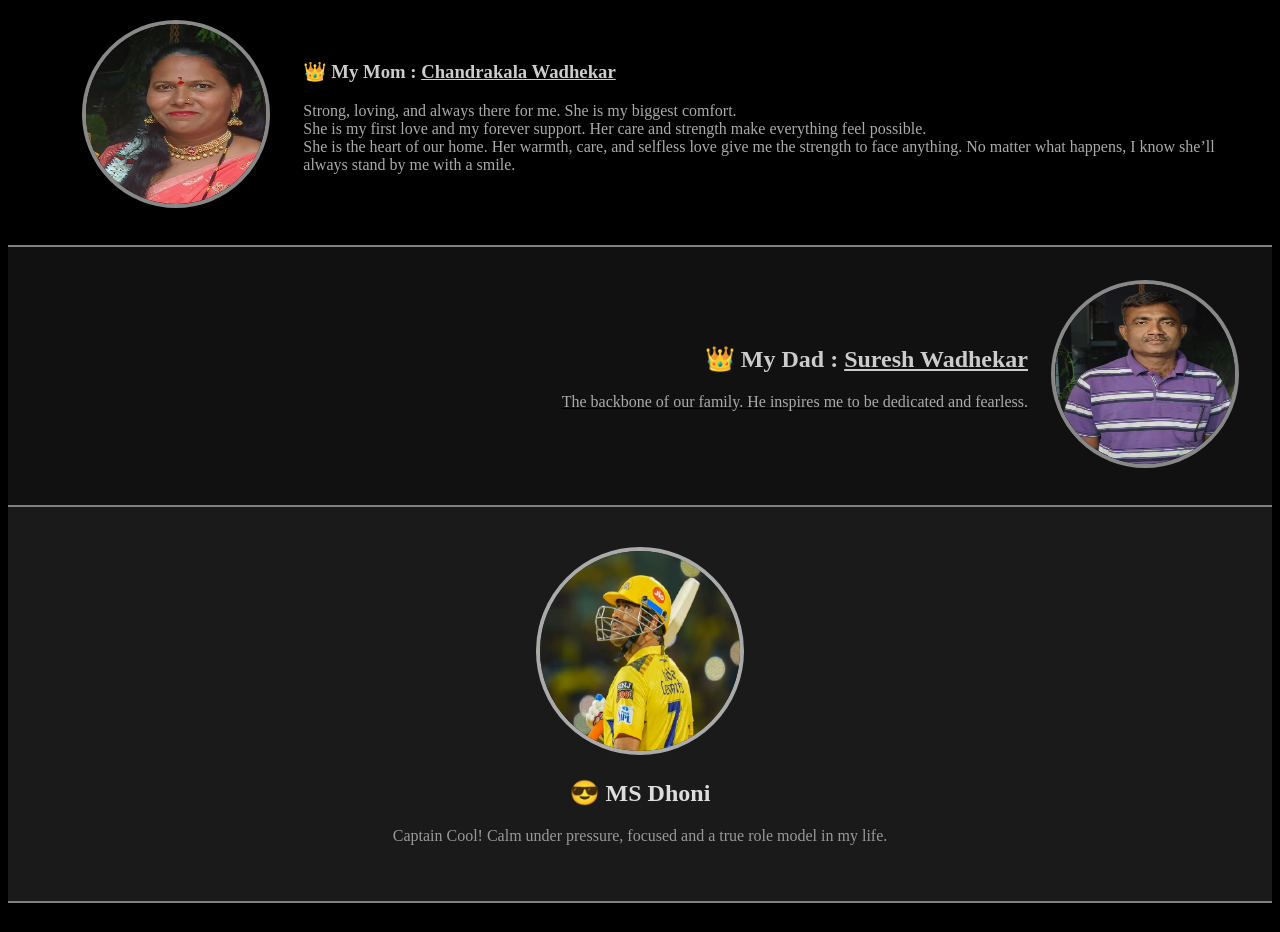
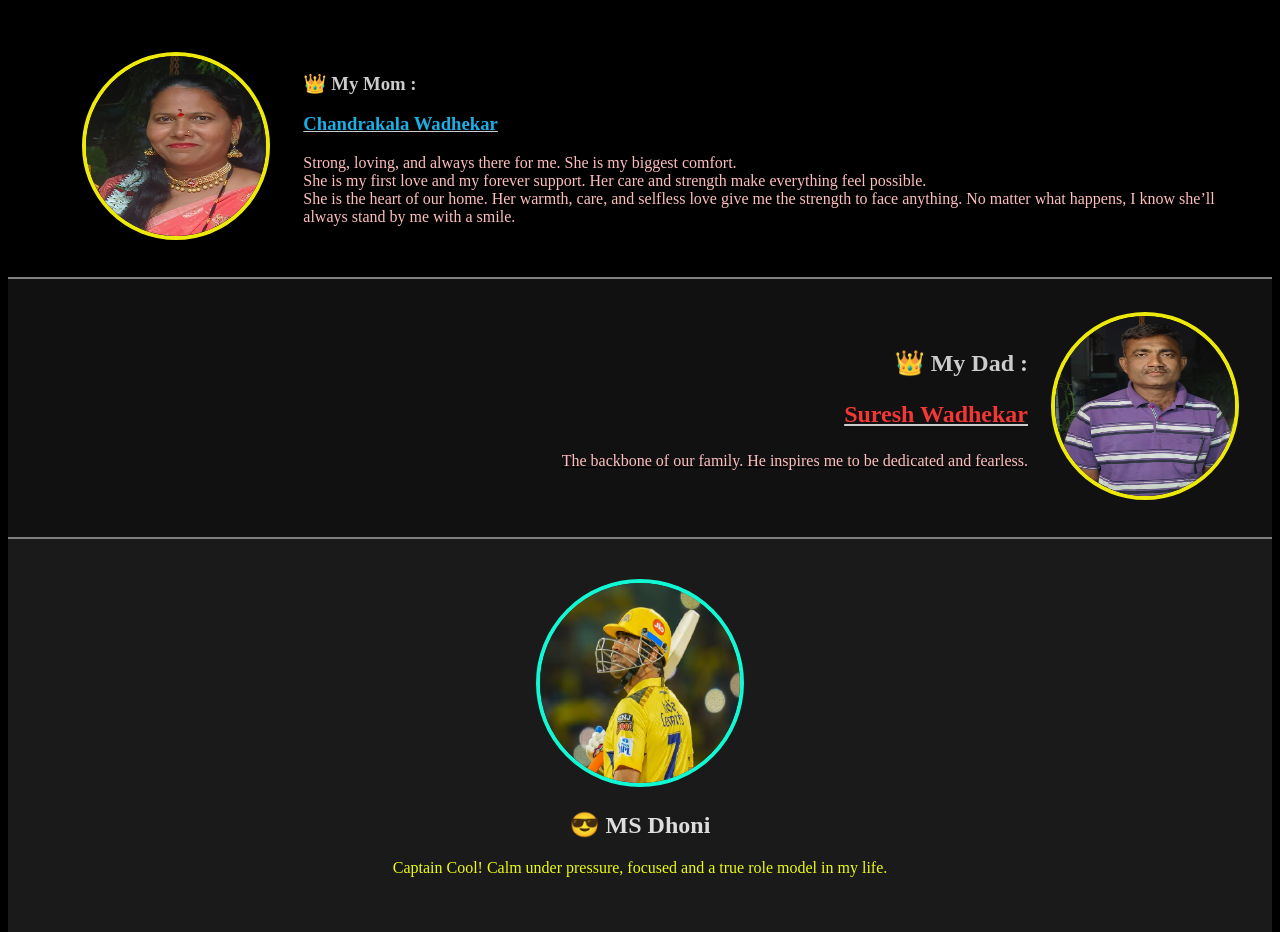
Before and after one commit to Pratikwadhekar/FavPerson, a plain HTML site: page index.html in a window 1280 px wide. Shown: the part 136-1068 px from the top of the page. Drawn offline with Linux system fonts and the light colour scheme.

Commit message:
Update index.html

```diff
--- a/index.html
+++ b/index.html
@@ -8,7 +8,7 @@
 
   <center>
     <h1 style="background-color: #222; padding: 20px; border-bottom: 2px solid grey; color: #aaa;">
-      🖤 My 5 Favourite People 🖤
+      </p>🖤 My 5 Favourite People 🖤
     </h1>
   </center>
 
@@ -16,11 +16,11 @@
   <table width="100%" style="padding: 30px; border-bottom: 2px solid grey;">
     <tr>
       <td width="10%" align="right">
-        <img src="mom.png" width="180" height="180" style="border-radius: 50%; border: 4px solid #888;">
+        <img src="mom.png" width="180" height="180" style="border-radius: 50%; border: 4px solid #edea09;">
       </td>
       <td width="60%" align="left" style="padding-left: 30px;">
-        <h3 style="color: #ccc;"> 👑 My Mom : <u>Chandrakala Wadhekar</h3>
-        <p style="color: #aaa;">Strong, loving, and always there for me. She is my biggest comfort.<br>
+        <h3 style="color: #ccc;;"> 👑 My Mom : <u><p style="color: rgb(28, 175, 228);">Chandrakala Wadhekar</p></h3>
+        <p style="color: #ffbebe;">Strong, loving, and always there for me. She is my biggest comfort.<br>
           She is my first love and my forever support.
           Her care and strength make everything feel possible.<br>
           She is the heart of our home. Her warmth, care, and selfless love give me the strength to face anything. No matter what happens, I know she’ll always stand by me with a smile.
@@ -33,27 +33,27 @@
   <table width="100%" style="background-color: #111; padding: 30px; border-bottom: 2px solid grey;">
     <tr>
       <td width="100%" align="right" style="padding-right: 20px;">
-        <h2 style="color: #ccc;"> 👑 My Dad : <u>Suresh Wadhekar</h2>
-        <p style="color: #aaa;">The backbone of our family. He inspires me to be dedicated and fearless.</p>
+        <h2 style="color: #ccc;"> 👑 My Dad : <u><p style="color: #f33636;">Suresh Wadhekar</p></h2>
+        <p style="color: #ffbebe;">The backbone of our family. He inspires me to be dedicated and fearless.</p>
       </td>
       <td width="40%" align="right">
-        <img src="dad.png" width="180" height="180" style="border-radius: 50%; border: 4px solid #888;">
+        <img src="dad.png" width="180" height="180" style="border-radius: 50%; border: 4px solid #edea09;">
       </td>
     </tr>
   </table>
 
   <!-- Person 3: MS Dhoni (Center) -->
   <center style="padding: 40px; background-color: #1a1a1a; border-bottom: 2px solid grey;">
-    <img src="dhoni.png" width="200" height="200" style="border-radius: 50%; border: 4px solid #aaa;"><br>
+    <img src="dhoni.png" width="200" height="200" style="border-radius: 50%; border: 4px solid #11f8d5;"><br>
     <h2 style="color: #ddd;"> 😎 MS Dhoni</h2>
-    <p style="color: #999; width: 60%;">Captain Cool! Calm under pressure, focused and a true role model in my life.</p>
+    <p style="color: #ecfc0a; width: 60%;">Captain Cool! Calm under pressure, focused and a true role model in my life.</p>
   </center>
 
   <!-- Person 4: Best Friend (Left image) -->
   <table width="100%" style="padding: 30px; border-bottom: 2px solid grey;">
     <tr>
       <td width="10%" align="right">
-        <img src="bestfriend.png" width="180" height="180" style="border-radius: 50%; border: 4px solid #888;">
+        <img src="bestfriend.png" width="180" height="180" style="border-radius: 50%; border: 4px solid #edea09;">
       </td>
       <td width="60%" align="left" style="padding-left: 30px;">
         <h2 style="color: #ccc;"> 🫂 <u>My Best Friend</h2>
@@ -70,7 +70,7 @@
         <p style="color: #aaa;">Not just a teacher, but a life mentor. Helped me discover my true potential.</p>
       </td>
       <td width="60%" align="right">
-        <img src="teacher.png" width="180" height="180" style="border-radius: 50%; border: 4px solid #888;">
+        <img src="teacher.png" width="180" height="180" style="border-radius: 50%; border: 4px solid #edea09;">
       </td>
     </tr>
   </table>
```
